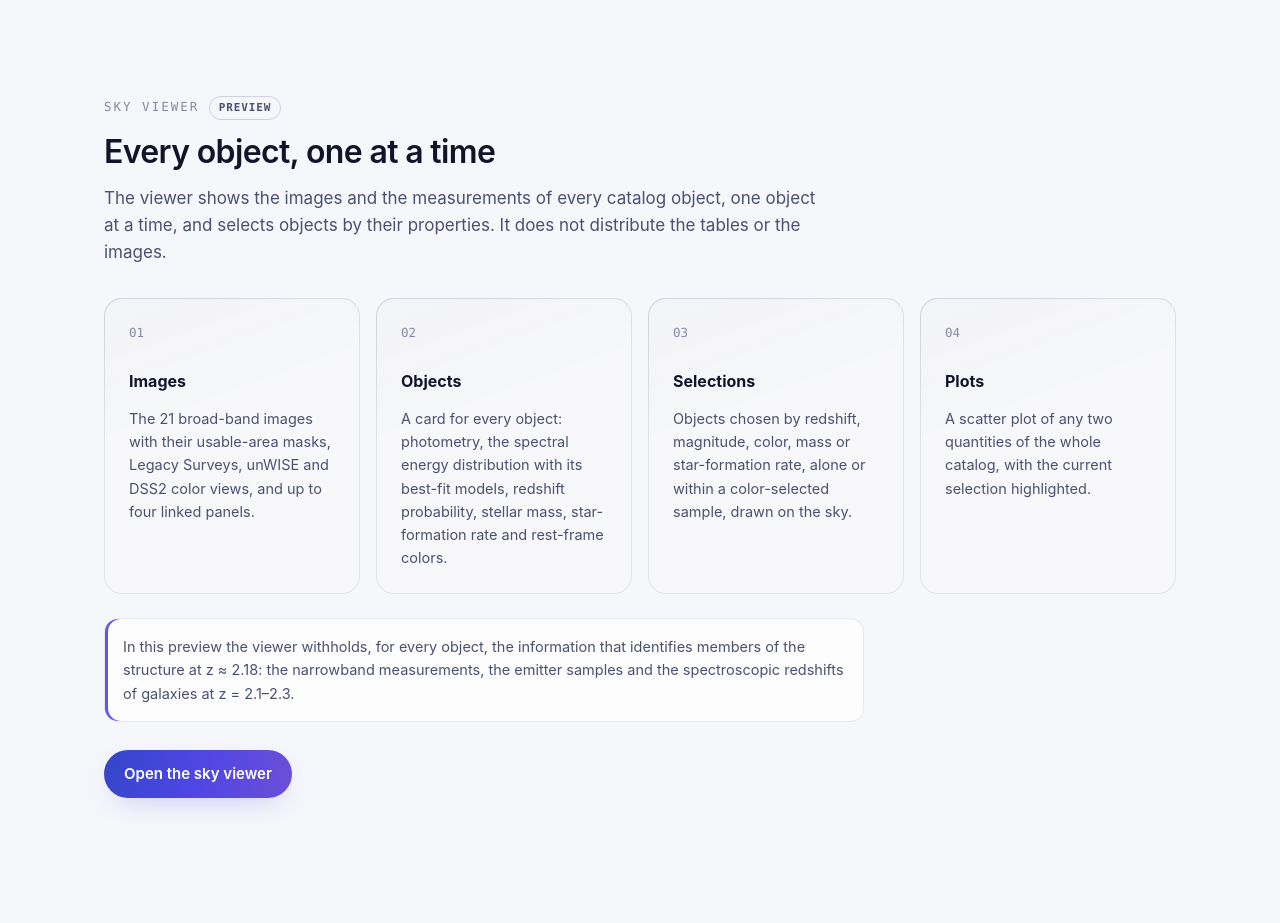
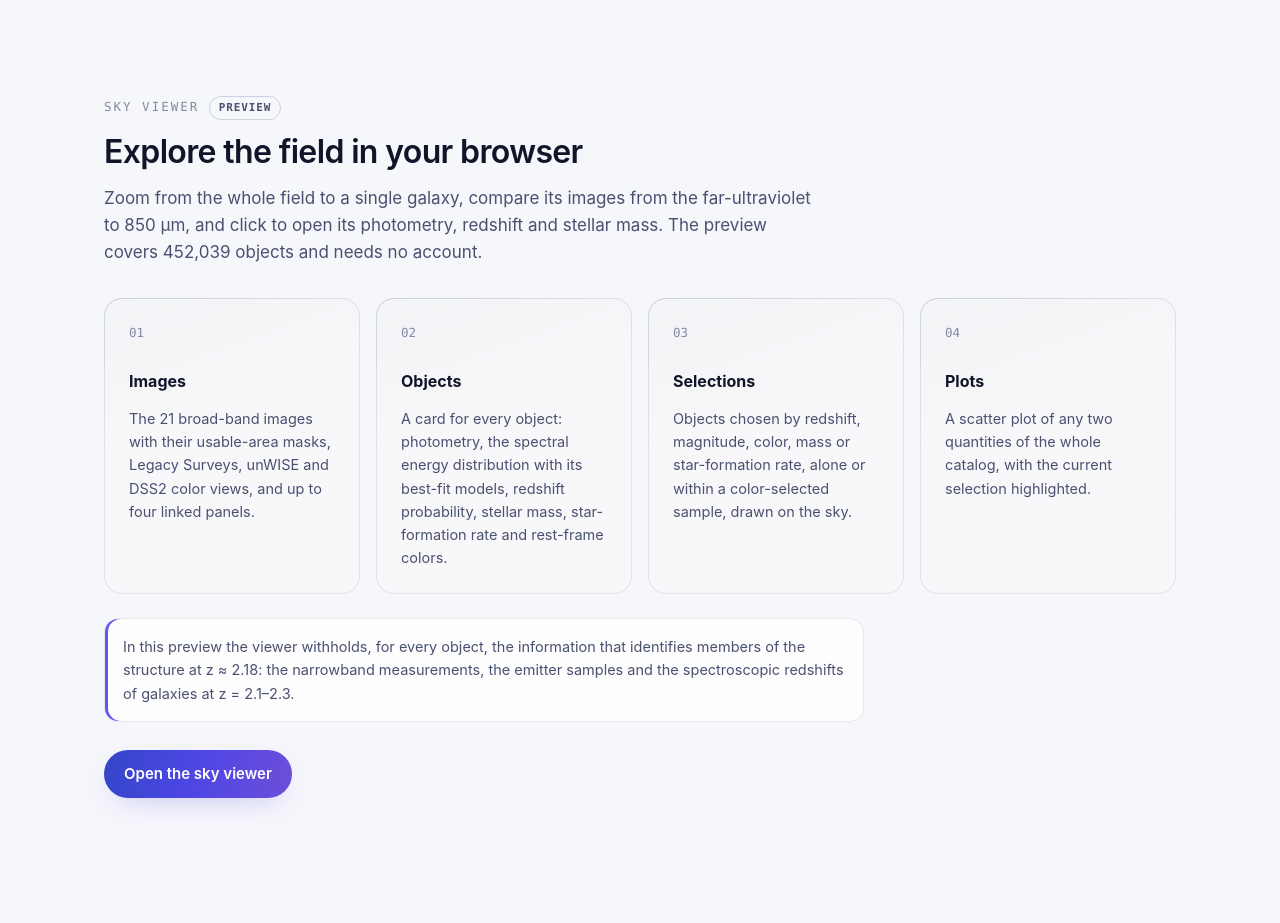
Before and after one commit to cosmic-himalayas/chef, a plain HTML site: page index.html in a window 1280 px wide. Shown: the part 1520-2443 px from the top of the page. Drawn offline with Linux system fonts and the light colour scheme.

Commit message:
docs: rewrite the introduction of the sky viewer section
Co-Authored-By: Claude Opus 5.5 <noreply@anthropic.com>

```diff
--- a/index.html
+++ b/index.html
@@ -111,9 +111,10 @@
     <section id="viewer" class="block">
       <div class="wrap">
         <p class="kicker">Sky viewer <span class="tag">Preview</span></p>
-        <h2>Every object, one at a time</h2>
-        <p class="intro">The viewer shows the images and the measurements of every catalog object, one object at a time,
-          and selects objects by their properties. It does not distribute the tables or the images.</p>
+        <h2>Explore the field in your browser</h2>
+        <p class="intro">Zoom from the whole field to a single galaxy, compare its images from the far-ultraviolet to
+          850&nbsp;&micro;m, and click to open its photometry, redshift and stellar mass. The preview covers 452,039
+          objects and needs no account.</p>
         <div class="cards">
           <article class="card">
             <span class="num">01</span>
```
